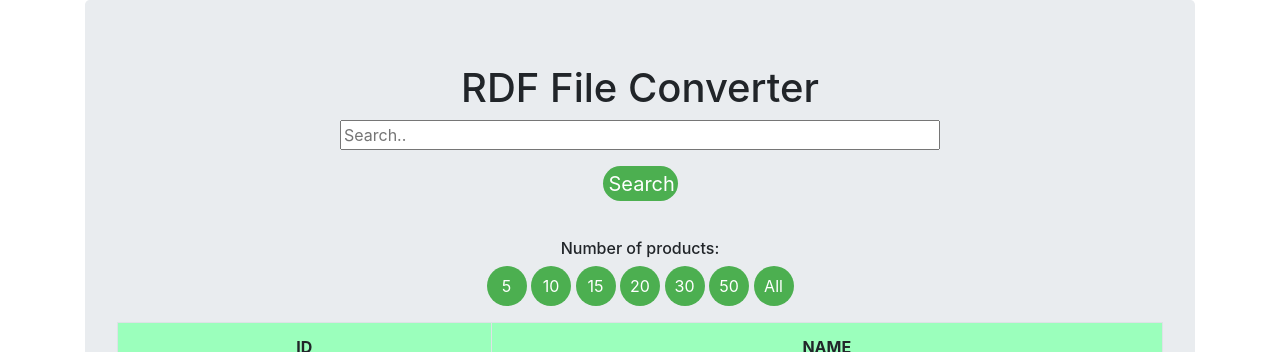
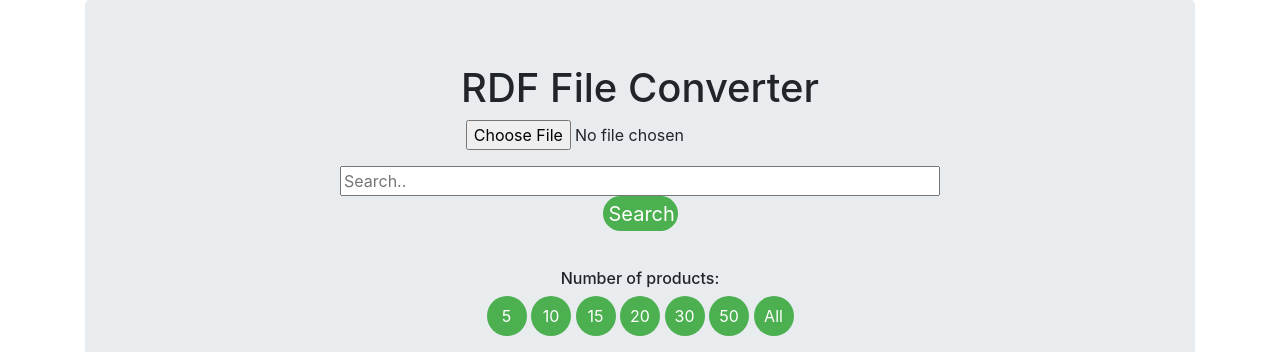
Before and after one commit to oeg-upm/epw2rdf-contents, a Django app: template TDATA2RDFANDV/converter/templates/converter/index.html in a window 1280 px wide. Shown: the top 352 px of the page. Run offline with Django 3.2, Linux system fonts and the light colour scheme; the template is opened without the code that fills it, so the values that code supplies are empty; some libraries are stand-ins or nearby versions.

Commit message:
Added input file at html

```diff
--- a/TDATA2RDFANDV/converter/static/converter/style.css
+++ b/TDATA2RDFANDV/converter/static/converter/style.css
@@ -159,3 +159,21 @@ input[type='text'] {
   input[type=text]:focus {
     width: 70%;
   }
+
+
+  .inputfile + label {
+    font-size: 1.25em;
+    font-weight: 700;
+    color: white;
+    background-color: black;
+    display: inline-block;
+}
+
+.inputfile:focus + label,
+.inputfile + label:hover {
+    background-color: red;
+}
+
+.inputfile + label {
+	cursor: pointer; /* "hand" cursor */
+}
--- a/TDATA2RDFANDV/converter/templates/converter/index.html
+++ b/TDATA2RDFANDV/converter/templates/converter/index.html
@@ -1,5 +1,5 @@
 <!DOCTYPE html>
-<html lang="es">
+<html lang="en">
 <head>
     <meta charset="UTF-8">
     <meta name="viewport" content="width=device-width, initial-scale=1.0">
@@ -13,7 +13,7 @@
     <link rel="stylesheet" href="//code.jquery.com/ui/1.12.1/themes/base/jquery-ui.css">
     <link rel="stylesheet" href="https://stackpath.bootstrapcdn.com/bootstrap/4.3.1/css/bootstrap.min.css" integrity="sha384-ggOyR0iXCbMQv3Xipma34MD+dH/1fQ784/j6cY/iJTQUOhcWr7x9JvoRxT2MZw1T" crossorigin="anonymous">
     {% load static %}
-    <link rel="stylesheet" type="text/css" href="{% static 'converter/style.css' %}?version=23" />
+    <link rel="stylesheet" type="text/css" href="{% static 'converter/style.css' %}?version=4" />
         <title>Search</title>
 </head>
 <body>
@@ -167,11 +167,13 @@
             <div class="jumbotron">
                 <h1 align="center">RDF File Converter</h1>
                 <p class="text-center">
+                    <input type="file" name="file" id="file" class="inputfile" />
+                    <label for="file"></label>
+                    <div class="w3-container" align="center">
                     <input type="text" name="Search" id="Search" value="" onkeyup="autoComplete()" placeholder="Search..">
+                    </div>
                     <div class="w3-container" align="center">
-
                         <input type="submit" value="Search" id="send" onclick="returnSentence();correctSentence()">
-                        <div id="load" style="display: none" class="loader"></div>
                         <div>
                             <a style="font-size: 25px; text-decoration: none; visibility: hidden" id="correct" value="" href="javascript:fillTextCorrection();">Quizá quiso decir... </a>
                         </div>
```
